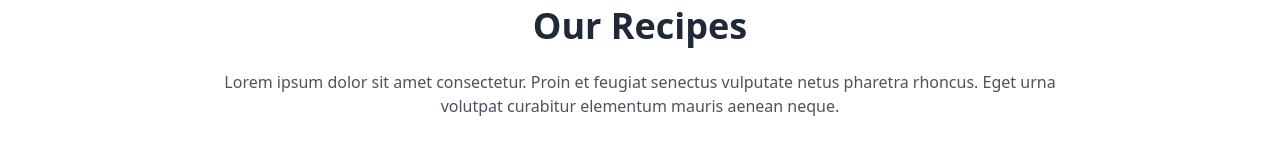
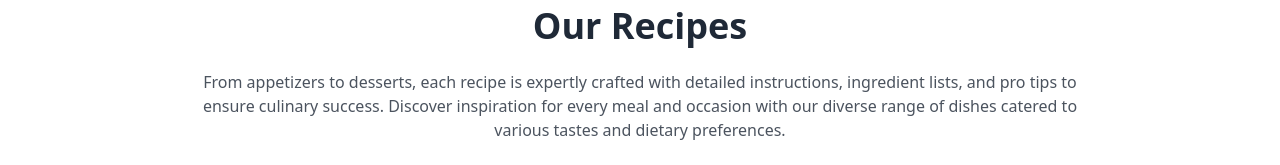
Before and after one commit to nasib15/cravings-corner, a React (Vite) app: page / in a window 1280 px wide. Shown: the part 730-895 px from the top of the page. Built offline with nearby package versions, Linux system fonts and the light colour scheme.

Commit message:
testing vercel deploy

```diff
--- a/src/components/Recipes/Recipes.jsx
+++ b/src/components/Recipes/Recipes.jsx
@@ -55,9 +55,11 @@ const Recipes = () => {
       <div className="max-w-4xl mx-auto text-center">
         <h2 className="text-4xl font-bold">Our Recipes</h2>
         <p className="opacity-80 mt-6 mb-12">
-          Lorem ipsum dolor sit amet consectetur. Proin et feugiat senectus
-          vulputate netus pharetra rhoncus. Eget urna volutpat curabitur
-          elementum mauris aenean neque.
+          From appetizers to desserts, each recipe is expertly crafted with
+          detailed instructions, ingredient lists, and pro tips to ensure
+          culinary success. Discover inspiration for every meal and occasion
+          with our diverse range of dishes catered to various tastes and dietary
+          preferences.
         </p>
       </div>
       <div className="recipe-section-container flex gap-6">
```
